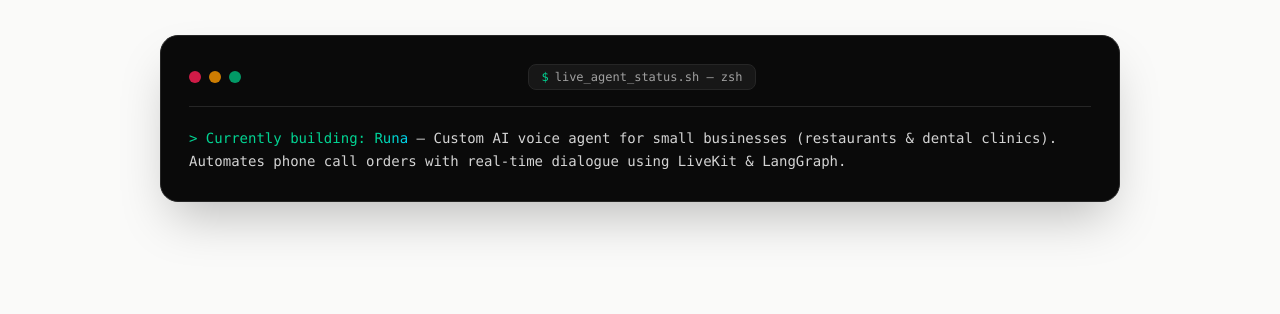
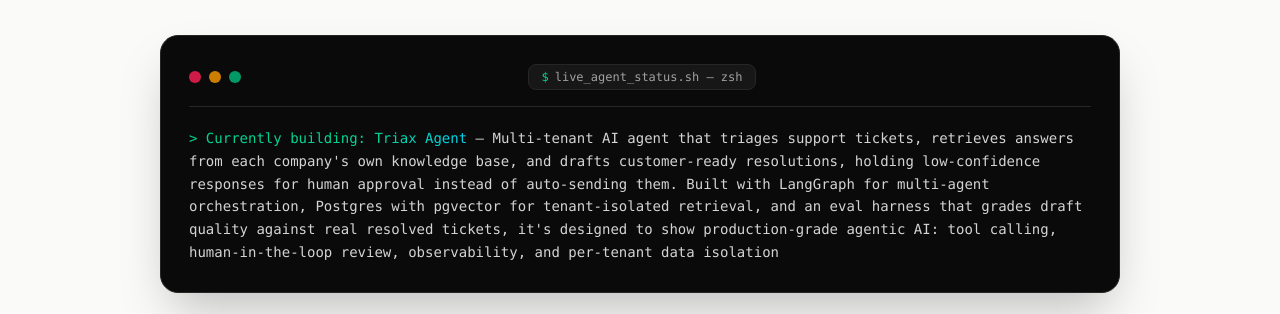
Before and after one commit to ahmadimrannn/ahmadimran, a Next.js app: page / in a window 1280 px wide. Shown: the part 5140-5454 px from the top of the page. Built offline with nearby package versions, Linux system fonts and the light colour scheme.

Commit message:
chore(current-build): Update the current building section with new project

```diff
--- a/components/features/now-terminal.tsx
+++ b/components/features/now-terminal.tsx
@@ -30,11 +30,10 @@
             <Terminal tab="live_agent_status.sh — zsh">
               <p className="font-mono text-sm text-neutral-300 leading-relaxed">
                 <span className="text-emerald-400 font-medium">&gt; Currently building: </span>
-                <span className="bg-gradient-to-r from-emerald-400 to-cyan-400 bg-clip-text text-transparent font-medium">
-                  Runa
+                <span className="bg-linear-to-r from-emerald-400 to-cyan-400 bg-clip-text text-transparent font-medium">
+                  Triax Agent
                 </span>{" "}
-                — Custom AI voice agent for small businesses (restaurants &amp; dental clinics).
-                Automates phone call orders with real-time dialogue using LiveKit &amp; LangGraph.
+                — Multi-tenant AI agent that triages support tickets, retrieves answers from each company&apos;s own knowledge base, and drafts customer-ready resolutions, holding low-confidence responses for human approval instead of auto-sending them. Built with LangGraph for multi-agent orchestration, Postgres with pgvector for tenant-isolated retrieval, and an eval harness that grades draft quality against real resolved tickets, it&apos;s designed to show production-grade agentic AI: tool calling, human-in-the-loop review, observability, and per-tenant data isolation
               </p>
             </Terminal>
           </motion.div>
```
